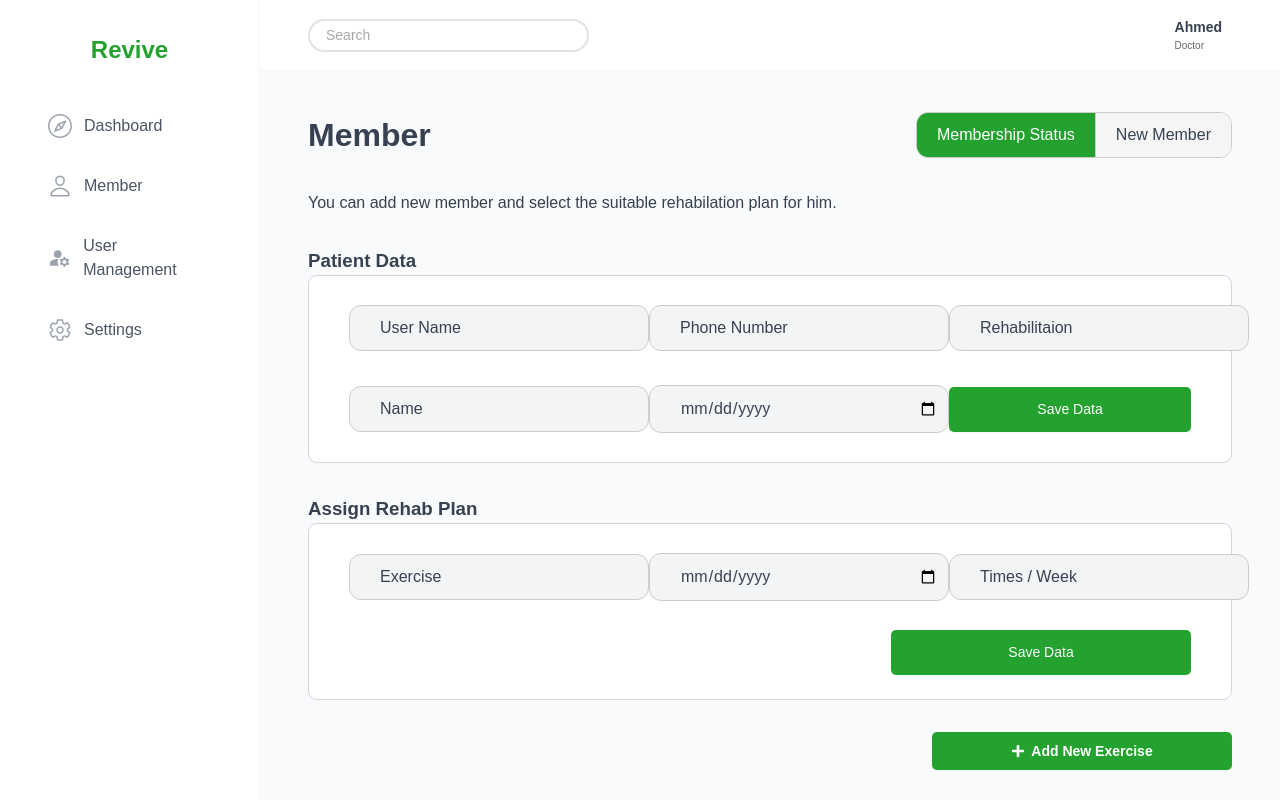
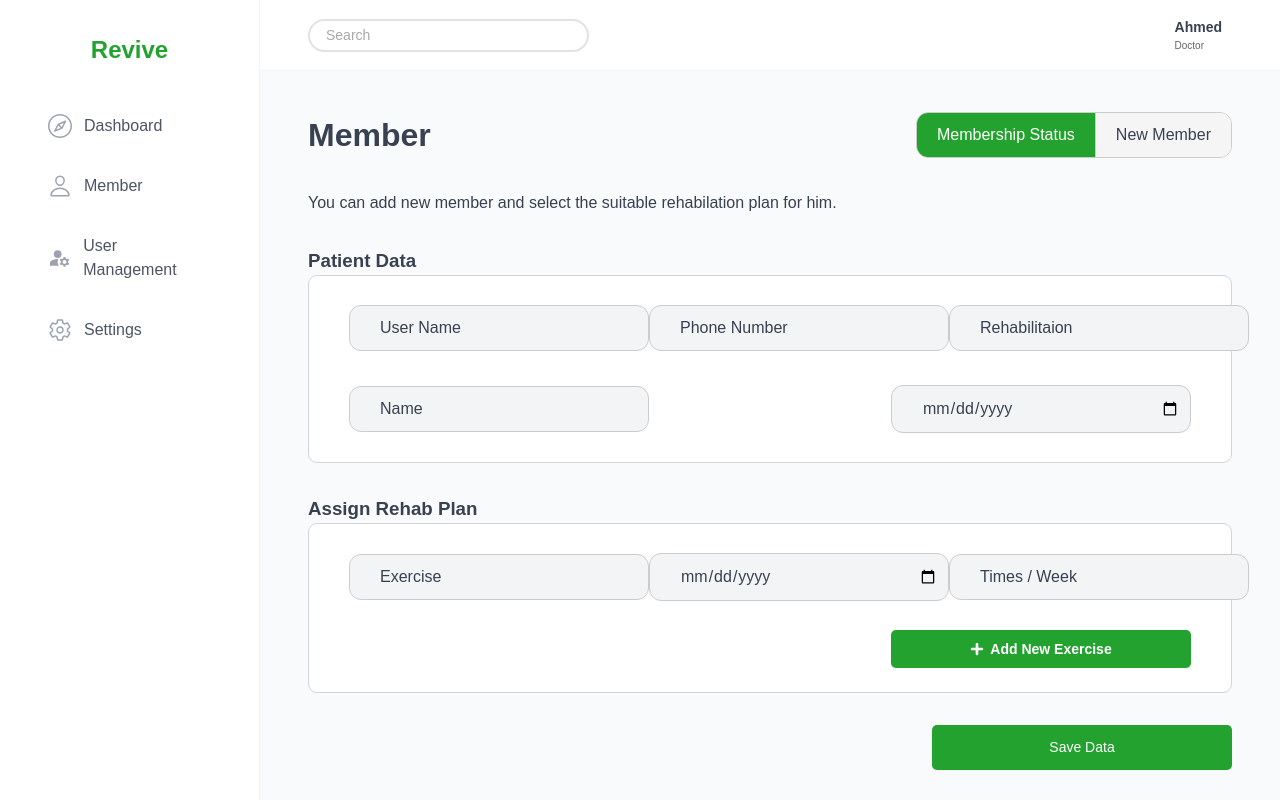
Before and after one commit to ahmedhakk/revive, a React (Create React App) app: page /member/new-member in a window 1280 px wide. Built offline with nearby package versions, Linux system fonts and the light colour scheme.

Commit message:
change btns

```diff
--- a/src/pages/NewMember.js
+++ b/src/pages/NewMember.js
@@ -45,7 +45,7 @@ const NewMember = () => {
           <Row type="horizontal">
             <Input type="text" placeholder="name" />
             <Input type="date" placeholder="join date" />
-            <Button width="width300px">Save Data</Button>
+            {/* <Button width="width300px">Save Data</Button> */}
           </Row>
         </Card>
       </div>
@@ -64,17 +64,17 @@ const NewMember = () => {
           </Row>
           <br />
           <SaveBtn>
-            <Button width="width300px">Save Data</Button>
+            <Button width="width300px">
+              <AddNewBtnContainer>
+                <FaPlus />
+                <span>Add New Exercise</span>
+              </AddNewBtnContainer>
+            </Button>
           </SaveBtn>
         </Card>
       </div>
       <SaveBtn>
-        <Button width="width300px">
-          <AddNewBtnContainer>
-            <FaPlus />
-            <span>Add New Exercise</span>
-          </AddNewBtnContainer>
-        </Button>
+        <Button width="width300px">Save Data</Button>
       </SaveBtn>
     </>
   );
```
